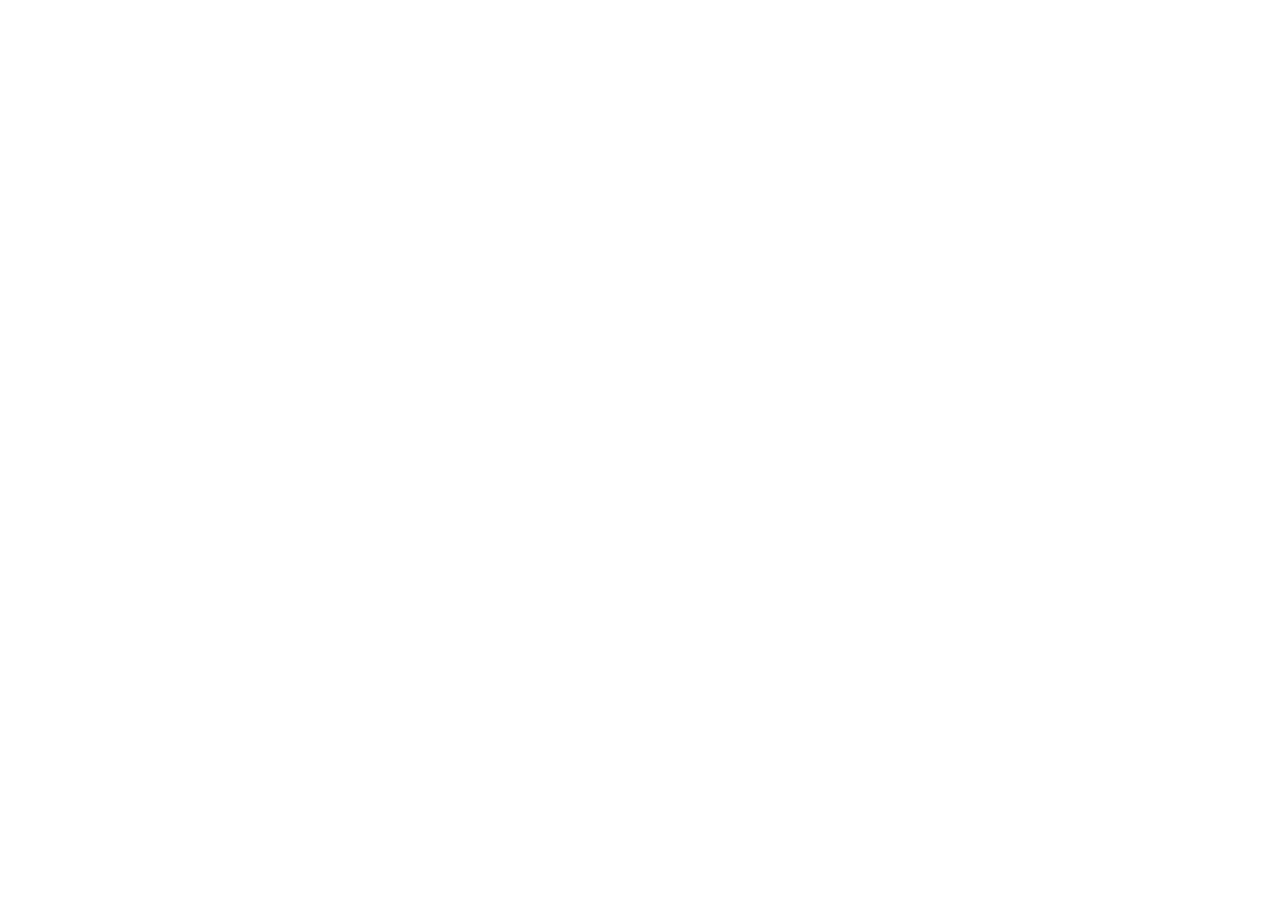
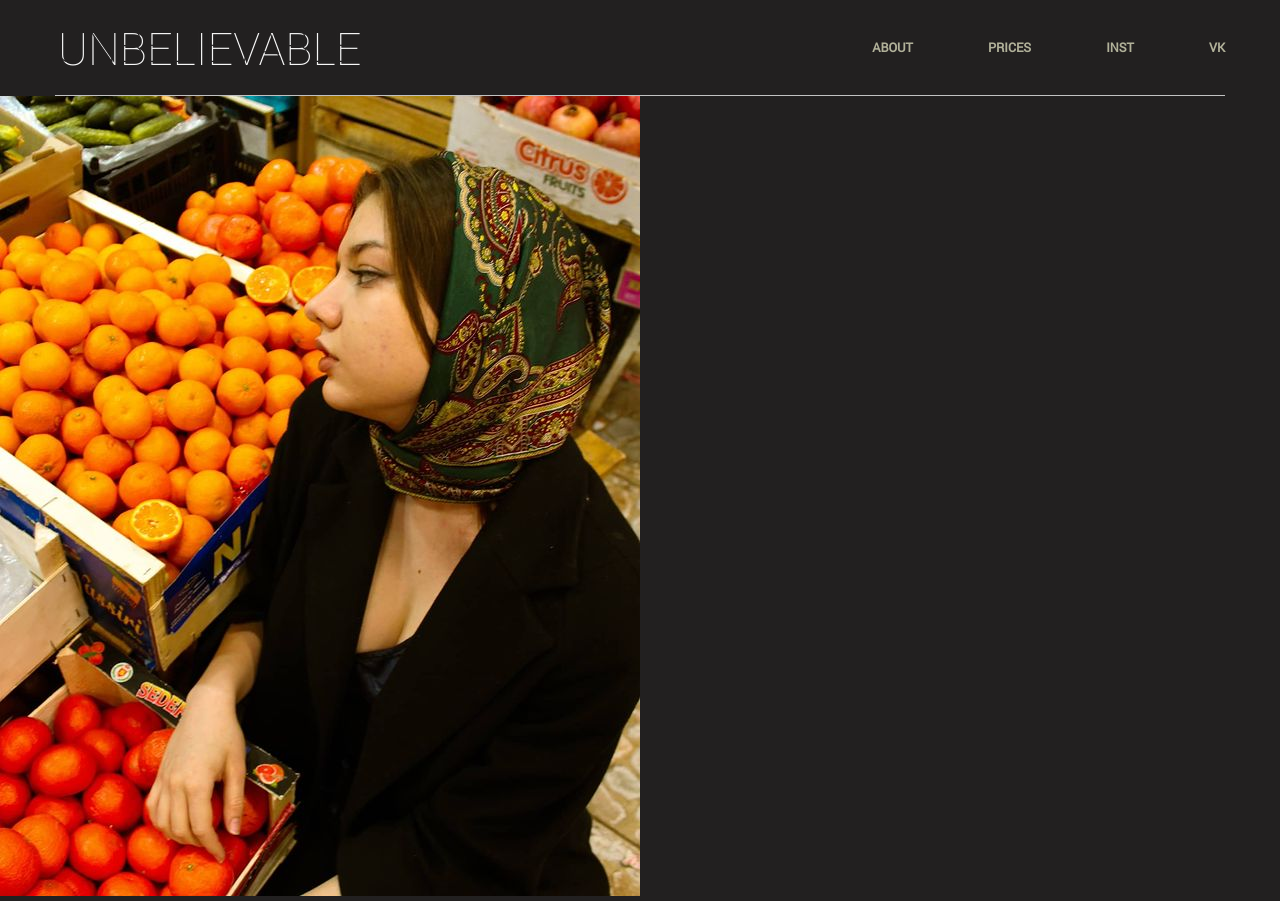
Before and after one commit to EkaterinaPushkova/unbelievable, a plain HTML site: page index.html in a window 1280 px wide. Before the commit the page ends 800 px from the top, so only its background shows below. Drawn offline with Linux system fonts and the light colour scheme.

Commit message:
1.create a header: navigation with a few animation and logo          2.create a function to slide photos by click, in a loop

```diff
--- a/css.css
+++ b/css.css
@@ -0,0 +1,99 @@
+/*all*/
+body {
+    margin: 0;
+    font-family: 'Yantramanav', sans-serif;
+    font-size: 14px;
+    font-weight: 300;
+    color: #242222;
+    text-transform: uppercase;
+    background-color: #222020;
+}
+
+*,
+*:before,
+*:after {
+    box-sizing: border-box; /*for math size content*/
+}
+/* CONTAINER
+=====================*/
+.container {
+    max-width: 1170px;
+    width: 100%;
+    margin: 0 auto;
+}
+
+
+/*HEADER
+=====================*/
+.header {
+
+}
+.header__logo {
+    font-size: 50px;
+    text-shadow: #f7f7f7 3px 3px 0px;
+
+}
+.header__inner {
+    padding: 15px 0;
+    display: flex;
+    align-items:center;
+    justify-content: space-between;
+    border-bottom: .4px solid #c2c2c2;
+}
+
+/*NAVIGATION
+======================*/
+.nav {
+    display: flex;
+    width: 1/3;
+    align-content: right;
+    font-size: 14px;
+    justify-content: space-between;
+
+}
+.nav__link {
+    margin-left: 75px;
+    color: #feffdb;
+    font-weight: 700;
+    text-decoration: none;
+    opacity: .65;
+    transition: opacity .4s;
+    /* transition: text-shadow .4s; */
+}
+.nav__link:first-child{
+    margin-left: 0px;
+}
+.nav__link:hover{
+    opacity: 1;
+    text-shadow: #f7f7f7 0 0 5px;
+}
+
+/*IMAGES
+=====================*/
+
+.image {
+
+}
+/* .cb-slideshow,
+.cb-slideshow:after {
+    position: fixed;
+    width: 100%;
+    height: 500px;
+    top: 100px;
+    left: 0px;
+    z-index: 0;
+}
+.cb-slideshow:after {
+    content: '';
+    background: transparent url(/images/w1.jpg) ;
+    background-size: 100%;
+    justify-content: center;
+} */
+/* .cb-slideshow{
+    background-image: url(/images/w1.jpg);
+    width: 100%;
+    height: 500px;
+    top: 95px;
+    background-size: cover;
+    ;
+} */
--- a/index.html
+++ b/index.html
@@ -3,10 +3,43 @@
 <head>
     <meta charset="UTF-8">
     <meta http-equiv="X-UA-Compatible" content="IE=edge">
+    <link href="css.css" rel="stylesheet">
+    <link rel="preconnect" href="https://fonts.googleapis.com">
+<link rel="preconnect" href="https://fonts.gstatic.com" crossorigin>
+<link href="https://fonts.googleapis.com/css2?family=Yantramanav:wght@100;400&display=swap" rel="stylesheet">
     <meta name="viewport" content="width=device-width, initial-scale=1.0">
     <title>unbelievable</title>
 </head>
 <body>
+    <header class="header">
+        <div class="container">
+           <div class="header__inner">
+               <div class="header__logo">
+                   unbelievable
+               </div>
+                   <nav class="nav">
+                <a class="nav__link "href="#">about</a>
+                <a class="nav__link "href="#">prices</a>
+                <a class="nav__link "href="#">inst</a>
+                <a class="nav__link "href="#">vk</a>
+                    </nav>
+           </div>
+        </div>
+    </header>
+    <!-- <div> -->
+        <!-- <ul class="cb-slideshow">
+            <li> <span id="w1">w1</span></li>
+            <li><span id="w2">w2</span></li>
+            <li><span id="w3">w3</span></li>
+            <li><span id="w4">w4</span></li>
+            <li><span id="w5">w5</span></li>
+            <li><span id="w6">w6</span></li>
+            <li><span id="w7">w7</span></li>
+            <li><span id="w8">w8</span></li>
+        </ul> -->
+        <img id="image" src="" onclick="changeImgs();">
 
+    <!-- </div> -->
+  <script src="script.js"></script>
 </body>
 </html>
--- /dev/null
+++ b/script.js
@@ -0,0 +1,25 @@
+//function for slideshow by click
+//===============================
+let image = document.getElementById('image');
+let imgs = new Array(
+    '/images/w1.jpg',
+    '/images/w2.jpg',
+    '/images/w3.jpg',
+    '/images/w4.jpg',
+    '/images/w5.jpg',
+    '/images/w6.jpg',
+    '/images/w7.jpg',
+    '/images/w8.jpg',
+    '/images/w9.jpg',
+    '/images/w10.jpg');
+image.src = imgs[0];
+let i = 1;
+function changeImgs(){
+    image.src = imgs[i];
+    console.log(i);
+    i++;
+    console.log(imgs.length);
+    if (i === imgs.length){
+        i = 0;
+    }
+}
```
Also changed, not shown: images/w1.jpg (added), images/w10.jpg (added), images/w2.jpg (added), images/w3.jpg (added), images/w4.jpg (added), images/w5.jpg (added), images/w6.jpg (added), images/w7.jpg (added), images/w8.jpg (added), images/w9.jpg (added).
